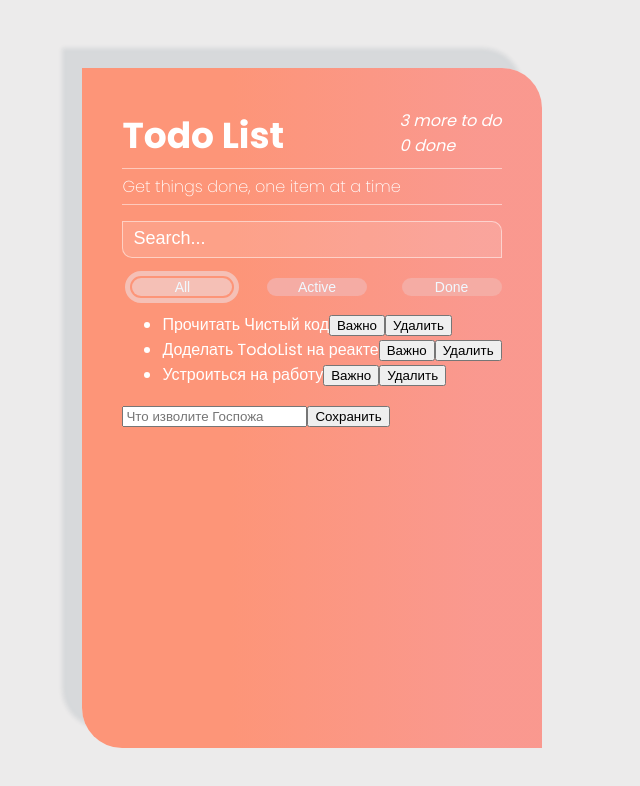
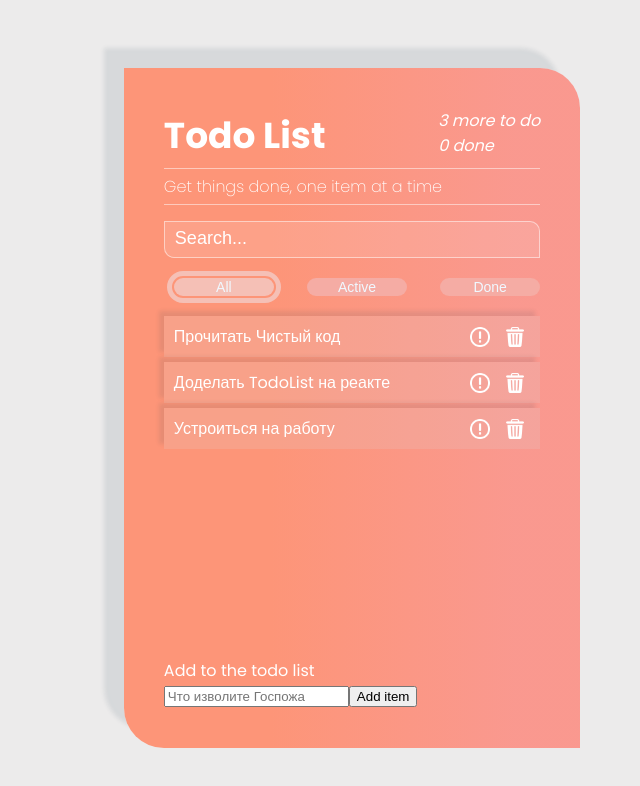
Before and after one commit to AnIlyukina/TodoList-React, a React (Create React App) app: page / in a window 1280 px wide. Shown: the top 786 px of the page, without its empty margins (338-978 px from the left). Built offline with nearby package versions, Linux system fonts and the light colour scheme.

Commit message:
Cтилизация TodoListItem

```diff
--- a/src/components/App/App.css
+++ b/src/components/App/App.css
@@ -1,5 +1,10 @@
 .app{
+  display: flex;
+  flex-direction: column;
+  justify-content: space-between;
   height: 600px;
+  max-width: 500px;
+  width: 100%;
   background: linear-gradient(90deg, rgba(253,149,120,1) 32%, rgba(253,132,120,0.8) 86%);
   padding: 40px;
   color: white;
--- a/src/components/App/App.jsx
+++ b/src/components/App/App.jsx
@@ -125,6 +125,7 @@ export default class App extends Component{
 
     return (
       <div className='app'>
+        <div>
           <Header done = {doneCount} toDo = {todoCount}/>
           <SearchPanel onSearchChange={this.onSearchChange}/>
           <ItemStatusFilter
@@ -136,6 +137,7 @@ export default class App extends Component{
             onToggleImportant = {this.onToggleImportant}
             onToggleDone = {this.onToggleDone}
             />
+        </div>
         <ItemAddForm onAddItem = {this.addItem}/>
       </div>
     );
--- a/src/components/ItemAddForm/ItemAddForm.css
+++ b/src/components/ItemAddForm/ItemAddForm.css
@@ -1,4 +1,7 @@
-.add-form{
-  max-width: 1000px;
-  display: flex;
+.form-add{
+
 }
+
+.form-add__text{
+  margin: 0;
+}
--- a/src/components/ItemAddForm/ItemAddForm.jsx
+++ b/src/components/ItemAddForm/ItemAddForm.jsx
@@ -1,4 +1,6 @@
 import React, {Component} from "react";
+
+import './ItemAddForm.css'
 
 export default class ItemAddForm extends Component{
 
@@ -22,10 +24,11 @@ export default class ItemAddForm extends Component{
   render(){
 
     return(
-      <section>
-        <form className="add-form" onSubmit={this.onSubmit}>
+      <section className="form-add">
+        <p className="form-add__text">Add to the todo list</p>
+        <form onSubmit={this.onSubmit}>
           <input className ='input' onChange= {this.onLabelChange} value ={this.state.label} type='text' placeholder="Что изволите Госпожа"/>
-          <button className="animation">Сохранить</button>
+          <button className="animation">Add item</button>
         </form>
       </section>
     )
--- a/src/components/TodoList/TodoList.css
+++ b/src/components/TodoList/TodoList.css
@@ -1,3 +1,5 @@
-.todolist {
-  text-align: center;
+.todo-list{
+  margin: 20px 0;
+  list-style-type: none;
+  padding: 0;
 }
--- a/src/components/TodoList/TodoList.jsx
+++ b/src/components/TodoList/TodoList.jsx
@@ -27,7 +27,7 @@ function TodoList({todos, onDeleted, onToggleImportant,onToggleDone}) {
 
   return (
     <>
-      <ul>
+      <ul className='todo-list'>
        {elements}
       </ul>
     </>
--- a/src/components/TodoListItem/TodoListItem.css
+++ b/src/components/TodoListItem/TodoListItem.css
@@ -1,8 +1,52 @@
+.item{
+  display: flex;
+  justify-content: space-between;
+  padding: 8px 0;
+  margin-bottom: 5px;
+  background-color: rgba(219, 213, 213, 0.185);
+  box-shadow: -5px -5px 4px 0px rgba(34, 60, 80, 0.1);
+}
+
+.item__text{
+  margin: 0;
+  padding-left: 10px;
+}
+
+
+.item__buttons{
+  display: flex;
+  align-items: center;
+}
+
+.item__button{
+  display: inline-block;
+	box-sizing: border-box;
+  border: none;
+  padding: 10px;
+	text-decoration: none;
+	background-color: transparent;
+	cursor: pointer;
+  margin-right: 15px;
+  background-position: center;
+  background-size: cover;
+}
+
+.item__button_type_important{
+  background-image: url('../../images/important.png');
+}
+
+.item__button_type_delete{
+  background-image: url('../../images/delete.png');
+}
+
+.item__button:hover {
+	cursor: pointer;
+}
+
 .done{
   text-decoration: line-through;
 }
 
 .important{
-  color:  red;
-  font-weight: 'bold';
+  color:  rgb(255, 0, 0);
 }
--- a/src/components/TodoListItem/TodoListItem.jsx
+++ b/src/components/TodoListItem/TodoListItem.jsx
@@ -11,20 +11,26 @@ export default class TodoListItem extends Component{
 
     let className = ''
     if(done){
-      className += 'done'
+      className += ' done'
     }
     if(important){
-      className+= ' important'
+      className += ' important'
     }
 
     return(
-      <section>
-        <span
+      <section className="item">
+        <p
         onClick ={onToggleDone}
-        className={className}
-        >{label}</span>
-        <button className="button" onClick ={onToggleImportant}> Важно</button>
-        <button className="button"  onClick ={onDeleted}> Удалить</button>
+        className={`item__text ${className}`}
+        >{label}</p>
+        <div className="item__buttons">
+          <button
+            className="item__button item__button_type_important"
+            onClick ={onToggleImportant}></button>
+          <button
+            className="item__button item__button_type_delete"
+            onClick ={onDeleted}></button>
+        </div>
       </section>
     )
   }
--- a/src/index.css
+++ b/src/index.css
@@ -3,6 +3,7 @@ body {
   align-items: center;
   justify-content: center;
   height: 100vh;
+  /* min-width: 380px; */
   max-width: 100vw;
   padding: 30px 10px 30px 30px;
   box-sizing: border-box;
```
Also changed, not shown: src/images/delete.png (added), src/images/important.png (added). Lines whose indentation alone changed are shown as unchanged.
